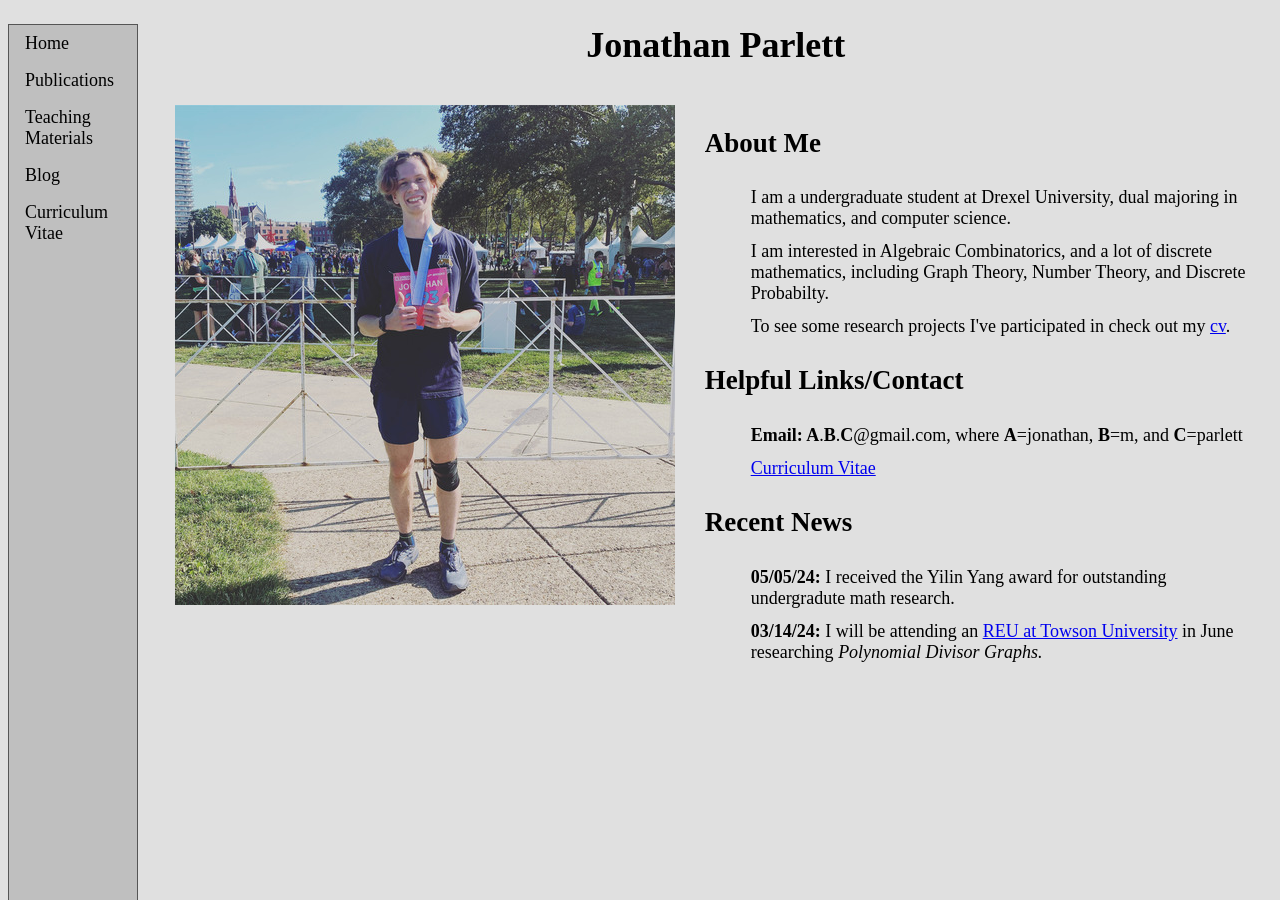
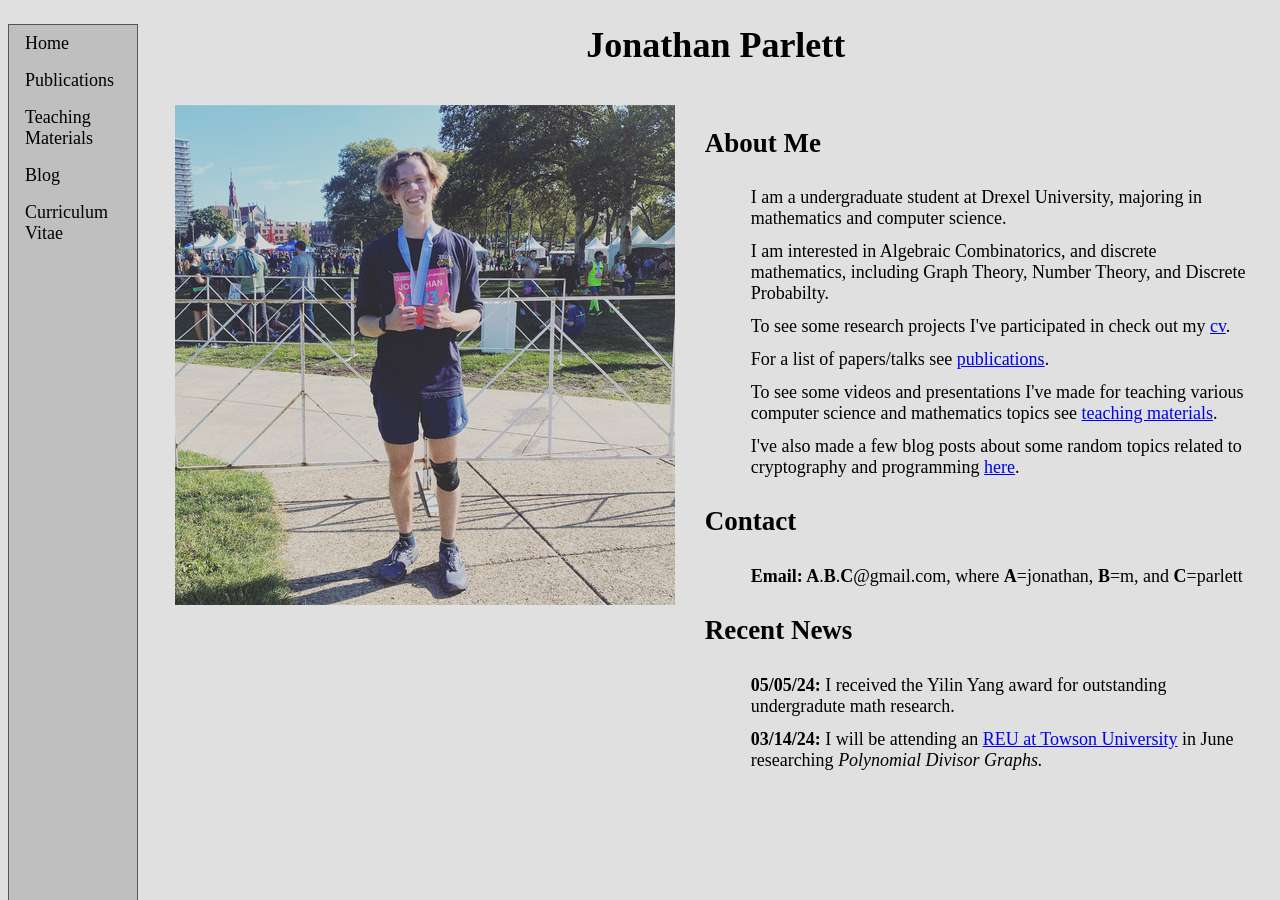
Before and after one commit to jmparlett/jmparlett.github.io, a Jekyll site: the page built from _pages/index.html, in a window 1280 px wide. Built offline with Jekyll 4.4.1, drawn with Linux system fonts in a browser that asks for light colours.

Commit message:
updated about me

```diff
--- a/_data/publications.yml
+++ b/_data/publications.yml
@@ -1,2 +1,3 @@
 - name: "Subnet Communicability: Diffusive Communication Across the Brain Through a Backbone Subnetwork"
   link: https://link.springer.com/chapter/10.1007/978-3-031-47292-3_10
+  authors: "Jonathan Parlett, Abhishek Jeyapratap, Ali Shokoufandeh, Birkan Tunc, and Yusuf Osmanlioglu"
--- a/_pages/index.html
+++ b/_pages/index.html
@@ -23,14 +23,17 @@ permalink: /
         <div class="right_col" id="about_me_r">
             <h2>About Me</h2>
             <ul>
-                <li>I am a undergraduate student at Drexel University, dual majoring in mathematics, and computer science.</li>
-                <li>I am interested in Algebraic Combinatorics, and a lot of discrete mathematics, including Graph Theory, Number Theory, and Discrete Probabilty.</li>
+                <li>I am a undergraduate student at Drexel University, majoring in mathematics and computer science.</li>
+                <li>I am interested in Algebraic Combinatorics, and discrete mathematics, including Graph Theory, Number Theory, and Discrete Probabilty.</li>
                 <li>To see some research projects I've participated in check out my <a href="{{ "/_data/documents/curriculum_vitae.pdf" | relative_url}}">cv</a>.</li>
+                <li>For a list of papers/talks see <a href="/publications">publications</a>.</li>
+                <li>To see some videos and presentations I've made for teaching various computer science and mathematics topics see <a href="/teaching_materials">teaching materials</a>.</li>
+                <li>I've also made a few blog posts about some random topics related to cryptography and programming <a href="/blog">here</a>.</li>
             </ul>
-            <h2>Helpful Links/Contact</h2>
+            <h2>Contact</h2>
             <ul>
                 <li><b>Email: </b><b>A</b>.<b>B</b>.<b>C</b>@gmail.com, where <b>A</b>=jonathan, <b>B</b>=m, and <b>C</b>=parlett</li>
-                <li><a href="{{ "/_data/documents/curriculum_vitae.pdf" | relative_url}}">Curriculum Vitae</a></li>
+                <!-- <li><a href="{{ "/_data/documents/curriculum_vitae.pdf" | relative_url}}">Curriculum Vitae</a></li> -->
             </ul>
             <h2>Recent News</h2>
             <ul>
--- a/_pages/publications.markdown
+++ b/_pages/publications.markdown
@@ -6,7 +6,7 @@ permalink: /publications
 # Publications
 <ul>
 {% for pub in site.data.publications%}
-    <li class="pub"> {{ pub.name }} - <a href="{{ pub.link}}">{{ pub.link }}</a> </li>
+    <li class="pub">{{pub.authors}} - <b>{{ pub.name }}</b> - <a href="{{ pub.link}}">{{ pub.link }}</a> </li>
 {% endfor %}
 </ul>
 
```
